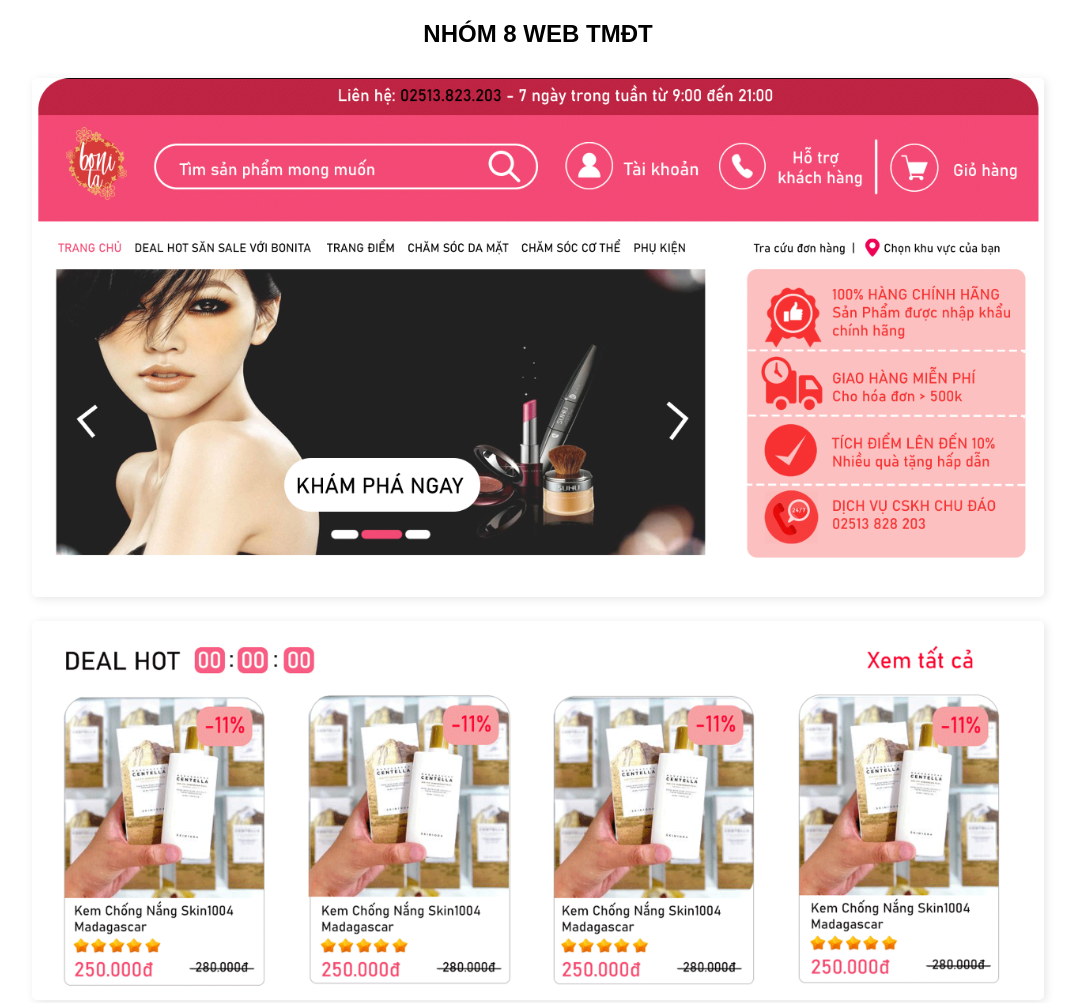
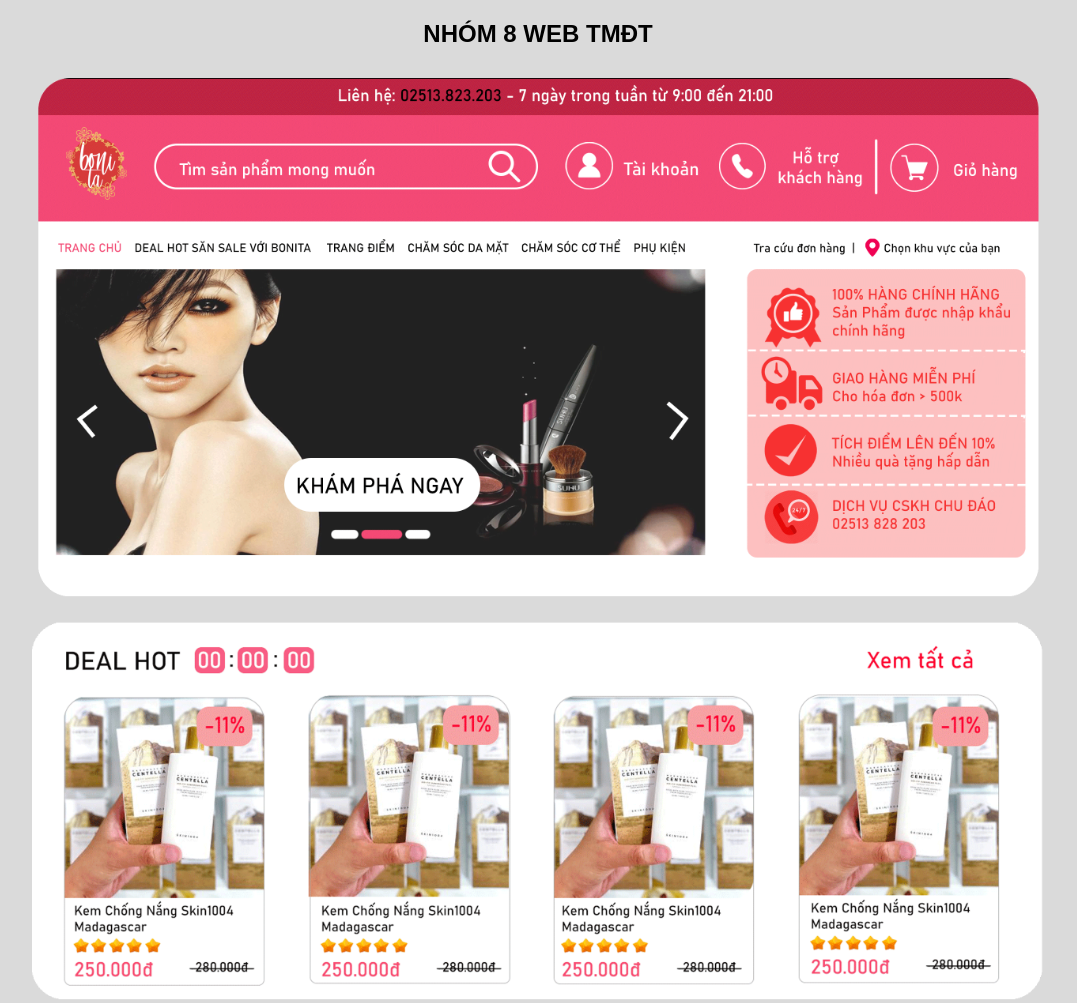
Before and after one commit to TunPhTh/TunPhTh.gifhub.io, a plain HTML site: page index.html in a window 1280 px wide. Shown: the top 1003 px of the page, without its empty margins (102-1179 px from the left). Drawn offline with Linux system fonts and the light colour scheme.

Commit message:
Add files via upload

```diff
--- a/index.css
+++ b/index.css
@@ -1 +1,6 @@
-<div style="width:300px; height:200px; background-image:url('nen.png'); background-size:cover;"></div>
+body {
+    width:300px;
+    height:200px;
+    background-image:url('nen.png');
+    background-size:cover;
+}
--- a/index.html
+++ b/index.html
@@ -4,17 +4,19 @@
     <meta charset="UTF-8">
     <meta name="viewport" content="width=device-width, initial-scale=1.0">
     <title>Nhóm 8 WEB</title>
+    <!-- <link rel="stylesheet" href="index.css"> -->
     <style>
         body {
             text-align: center;
             font-family: Arial, sans-serif;
+            background-color: rgb(218, 218, 218);
         }
         img {
             max-width: 80%;
             height: auto;
             margin: 10px;
             border-radius: 5px;
-            box-shadow: 2px 2px 10px rgba(0, 0, 0, 0.1);
+
         }
     </style>
 </head>
```
